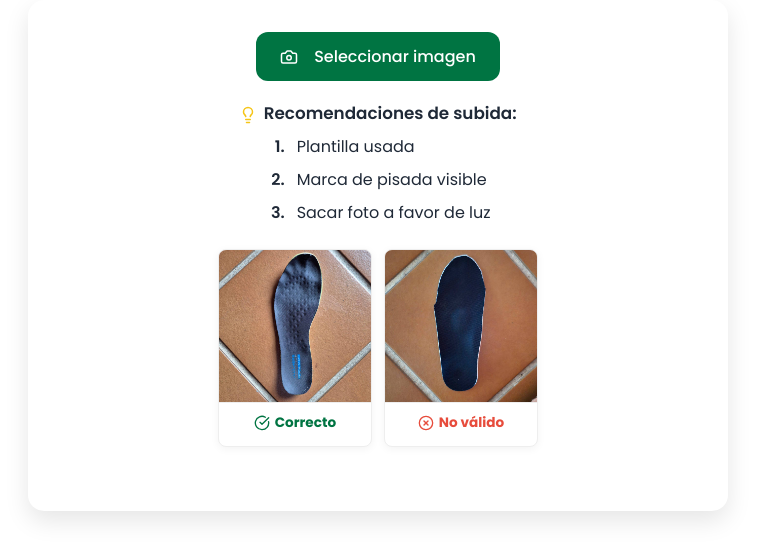
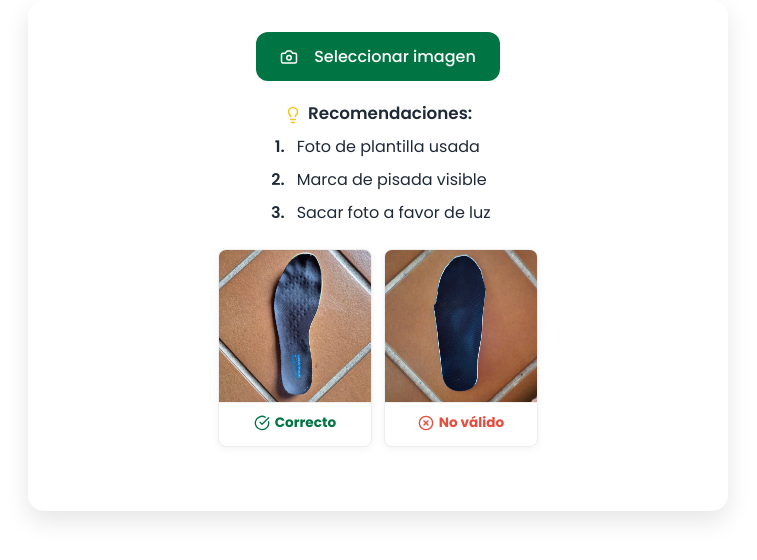
Before and after one commit to 9ness/scanner-ia-pisada, a Next.js app: page / in a window 1280 px wide. Shown: the top 560 px of the page, without its empty margins (262-1019 px from the left). Built offline with nearby package versions, Linux system fonts and the light colour scheme.

Commit message:
edicion para shopify ancho

```diff
--- a/pages/index.js
+++ b/pages/index.js
@@ -23,6 +23,7 @@ export default function Home() {
   const [zonasDetectadas, setZonasDetectadas] = useState([]);
   const [estadoAnalisis, setEstadoAnalisis] = useState('');
   const fileInputRef = useRef(null);
+  const analizarRef = useRef(null);
   const [tiempoRestante, setTiempoRestante] = useState(null);
   const [tendenciaTexto, setTendenciaTexto] = useState('');
 
@@ -144,6 +145,9 @@ useEffect(() => {
     const file = e.target.files[0];
     if (file) {
       setPreview(URL.createObjectURL(file));
+      setTimeout(() => {
+  analizarRef.current?.scrollIntoView({ behavior: 'smooth' });
+}, 100);
       setResult('');
       setButtonText('Analizar pisada con IA');
       setButtonDisabled(false);
@@ -727,10 +731,10 @@ if (zonas.length > 0 && !zonas.includes('metatarsos') && !zonas.includes('exteri
   <div className="info-text">
   <h3 className="recomendaciones-titulo">
     <Lightbulb size={18} color="#f5c518" style={{ verticalAlign: 'middle', marginRight: '0.4rem' }} />
-    Recomendaciones de subida:
+    Recomendaciones:
   </h3>
   <ol className="recomendaciones-grid">
-    <li><span>Plantilla usada</span></li>
+    <li><span>Foto de plantilla usada</span></li>
     <li><span>Marca de pisada visible</span></li>
     <li><span>Sacar foto a favor de luz</span></li>
   </ol>
@@ -789,12 +793,14 @@ if (zonas.length > 0 && !zonas.includes('metatarsos') && !zonas.includes('exteri
 
           {preview && !result && (
             <>
+            <div ref={analizarRef}>
               <button type="submit" disabled={buttonDisabled}>
                 <span style={{ display: 'inline-flex', alignItems: 'center', gap: '0.5rem' }}>
                   <WandSparkles size={18} />
                   {buttonText}
                 </span>
               </button>
+              </div>
               {loading && (
                 <div className="estado-progreso">
                   <span className="spinner" />
```
